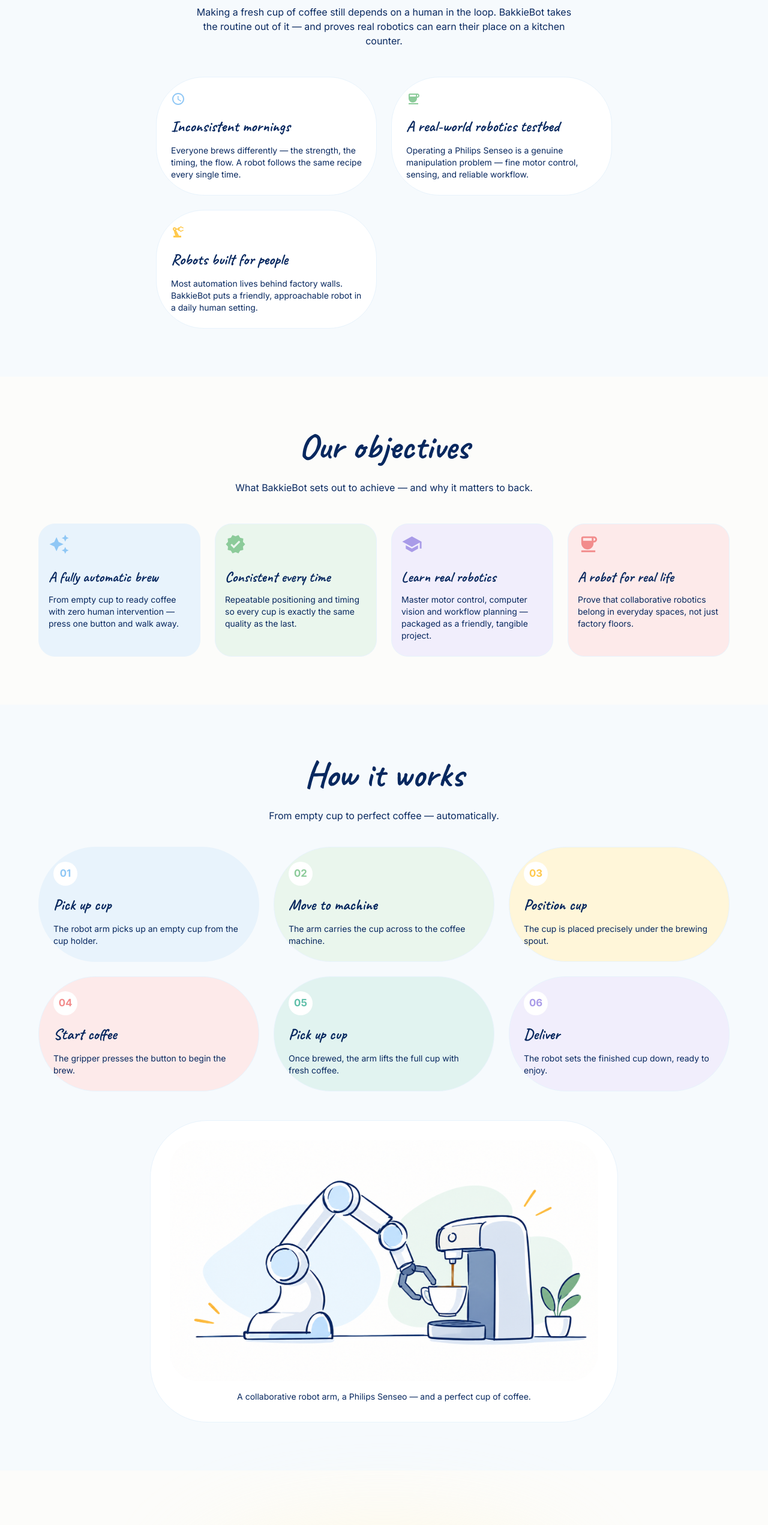
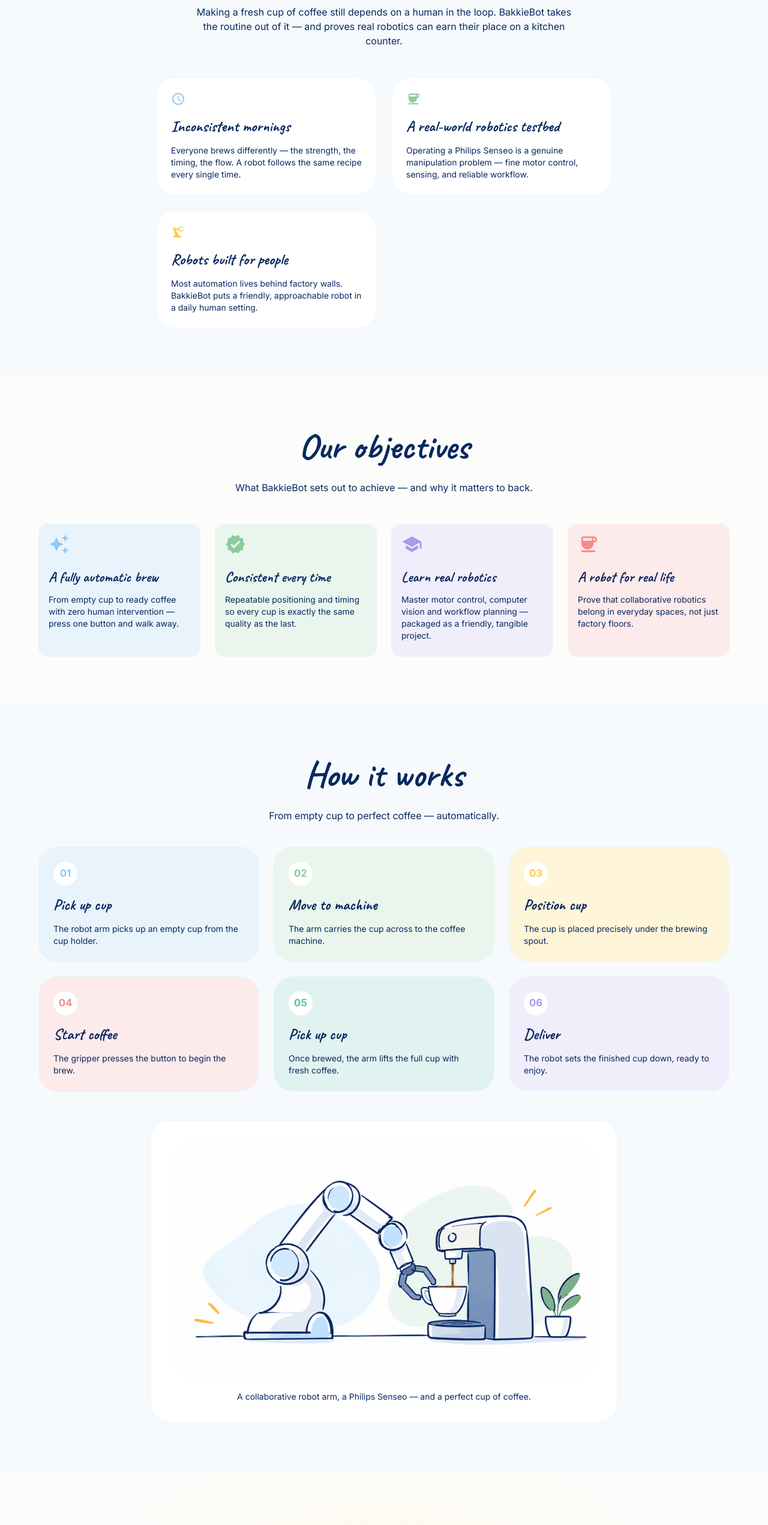
Before and after one commit to onlinefabster/bakkiebot, a React (Vite) app: page / in a window 1280 px wide. Shown: the part 840-3383 px from the top of the page at 60% size. Built offline with nearby package versions, Linux system fonts and the light colour scheme.

Commit message:
fix: reduce content-box border radius to 16px

```diff
--- a/src/components/Problem.tsx
+++ b/src/components/Problem.tsx
@@ -54,7 +54,7 @@ export default function Problem() {
             key={c.title}
             sx={{
               bgcolor: '#FFFFFF',
-              borderRadius: 5,
+              borderRadius: 2,
               p: 3,
               border: '1px solid #E8F3FC',
             }}
--- a/src/components/Setup.tsx
+++ b/src/components/Setup.tsx
@@ -39,7 +39,7 @@ export default function Setup() {
             key={s.n}
             sx={{
               bgcolor: s.bg,
-              borderRadius: 6,
+              borderRadius: 2,
               p: 3,
               border: '1px solid #E8F3FC',
             }}
@@ -85,7 +85,7 @@ export default function Setup() {
           maxWidth: 780,
           mx: 'auto',
           bgcolor: '#FFFFFF',
-          borderRadius: 6,
+          borderRadius: 2,
           border: '1px solid #E8F3FC',
           p: { xs: 2, md: 4 },
         }}
--- a/src/theme.ts
+++ b/src/theme.ts
@@ -67,7 +67,7 @@ const theme = createTheme({
     MuiCard: {
       styleOverrides: {
         root: {
-          borderRadius: 28,
+          borderRadius: 16,
           boxShadow: 'none',
           border: `1px solid ${palette.blueLight}`,
         },
```
